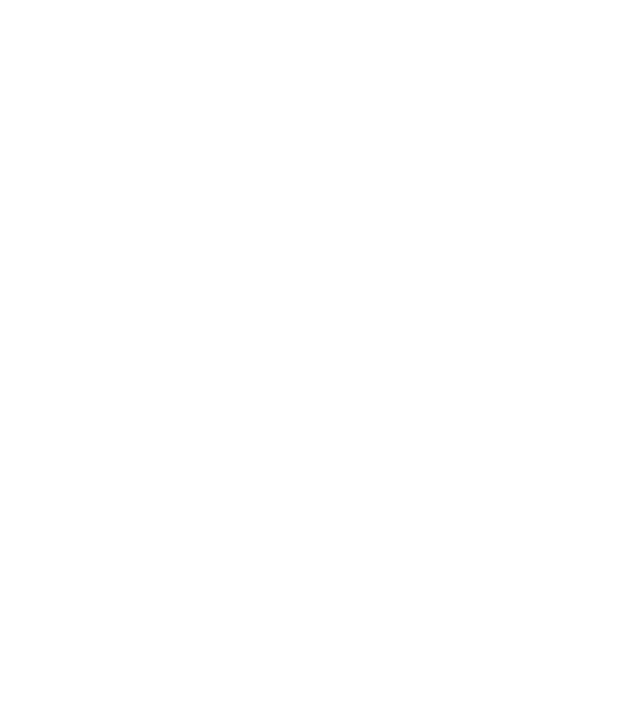
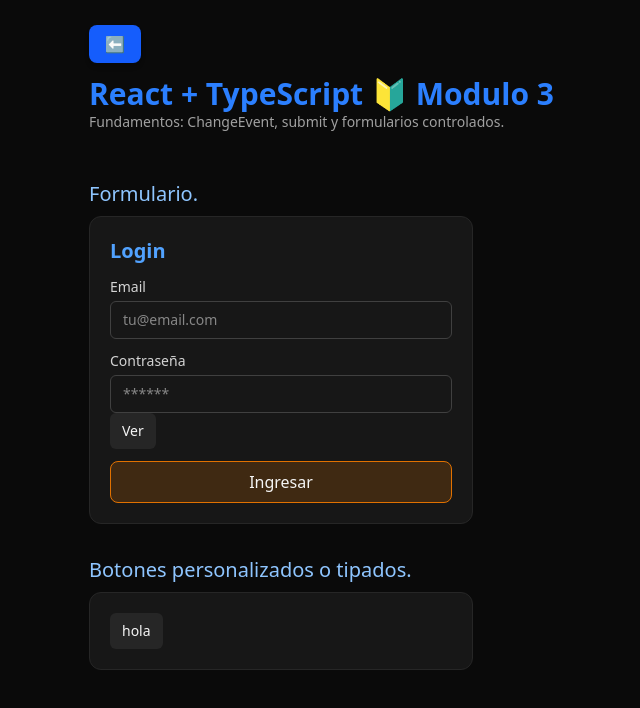
Before and after one commit to vilchevelasquezdev/typescript-react19, a React (Vite) app: page /modulo3 in a window 1280 px wide. Before the commit this address had no page. Shown: the top 708 px of the page, without its empty margins (199-839 px from the left). Built offline with nearby package versions, Linux system fonts and the light colour scheme.

Commit message:
clase numero 5, useEffect, useFetch y useState

```diff
--- /dev/null
+++ b/src/hooks/useFetch.ts
@@ -0,0 +1,15 @@
+import {useEffect, useState} from "react";
+
+export function useFetch<T>(url: string) {
+    const [data, setData] = useState<T | null>(null);
+
+    useEffect(() => {
+        (async () => {
+            const res = await fetch(url);
+            const json = (await res.json()) as T;
+            setData(json);
+        })();
+    }, [url]);
+
+    return { data };
+}
--- a/src/pages/HomePage.tsx
+++ b/src/pages/HomePage.tsx
@@ -4,14 +4,25 @@ export const HomePage = () => {
     const modules =[{
         id: 1,
         title: 'Home',
-        description: "Introdduccion a TypeScript em React",
+        description: "Introduccion a TypeScript em React",
         path: "/modulo1"
     },{
         id: 2,
         title: 'Props y Estado',
         description: "Props opcionales, defauly y useState tipado",
         path: "/modulo2"
+    },{
+        id: 3,
+        title: 'Eventos y Formularios',
+        description: "ChangeEvent, submit y formularios controlados.",
+        path: "/modulo3"
+    },{
+        id: 4,
+        title: 'Hooks y Custom Hooks',
+        description: "Uso de useEffect: Construyendo un temporizador y llamadas a PokeApi con useFetch",
+        path: "/modulo4"
     }];
+
 
 
     return (
@@ -29,7 +40,7 @@ export const HomePage = () => {
                     {modules.map((module) => (
                         <Link to={module.path} key={module.id} className="group block rounded-xl border border-neutral-800 bg-neutral-900/60 px-5 py-4 transition hover:border-blue-500/40 hover:bg-neutral-900">
                             <div className="flex items-center justify-between gap-3">
-                                <span className="text-[10px] tracking-widest uppercase text-neutral-500">{module.title}
+                                <span className="text-[10px] tracking-widest uppercase text-neutral-500">{module.title} -
                                     Modulo
                                 </span>
                                 <h2 className="mt-1 text-lg font-medium text-neutral-100">
--- /dev/null
+++ b/src/pages/Modulo3Page.tsx
@@ -0,0 +1,91 @@
+import {Link} from "react-router-dom";
+import {useState} from "react";
+import * as React from "react";
+
+export const Modulo3Page = () => {
+    const [email, setEmail] = useState("");
+    const [password, setPassword] = useState("");
+    const [showPwd, setShowPad] = useState(false);
+    const handleEmail = (event:React.ChangeEvent<HTMLInputElement>) =>setEmail(event.target.value);
+    const handlePassword = (event:React.ChangeEvent<HTMLInputElement>) =>setPassword(event.target.value);
+
+
+   const togglePwd = (event:React.MouseEvent<HTMLButtonElement>) => {
+       event.preventDefault();
+       setShowPad((s)=>!s)
+   }
+   const handleSubmit = (event: React.SubmitEvent<HTMLFormElement>) => {
+
+       if (!email || !password) {
+           alert("Completa email y password");
+           return;
+       }
+
+    alert(`Login Ok \nemail ${email}\npassword ${"*".repeat(password.length)}`);
+   }
+
+   // botones tipados.
+
+    type BtnProps = {
+       onClick1?: (event:React.MouseEvent<HTMLButtonElement>) => void;
+    };
+    function BtnClick({ onClick1 }: BtnProps) {
+        return (
+            <button
+                onClick={onClick1}
+                className="shrink-0 rounded-md border-neutral-700 bg-neutral-800 px-3 py-2 text-sm hover:bg-neutral-700">
+                hola
+            </button>
+        );
+    }
+
+    return (
+        <main className="min-h-screen bg-neutral-950 text-neutral-100 antialiased">
+          <div className="mx-auto max-w-3xl p-8">
+            <header className="mb-8 border-neutral-800 pb-4">
+                <Link to="/" className="px-4 py-2 bg-blue-600 hover:bg-blue-500 text-white rounded-lg shadow-md">
+                    ⬅️
+                </Link>
+                <h1 className="text-3xl font-semibold text-blue-500 mt-5">
+                    React + TypeScript 🔰 Modulo 3
+                </h1>
+                <p className="text-sm text-neutral-400">
+                    Fundamentos: ChangeEvent, submit y formularios controlados.
+                </p>
+            </header>
+              <section className="mb-8">
+                  <h2 className="text-xl font-medium text-blue-300 mb-2">
+                      Formulario.
+                  </h2>
+                  <form onSubmit={handleSubmit} className="w-full max-w-sm space-y-3 rounded-xl border border-neutral-800 bg-neutral-900 p-5">
+                      <h1 className="text-xl font-semibold text-blue-400 ">Login</h1>
+                      <label className="block text-sm">
+                          <span className="text-neutral-300">Email</span>
+                          <input placeholder="tu@email.com"
+                                 onChange={handleEmail}
+                                 value={email}
+                                 type="email"
+                                 className="mt-1 w-full rounded-md border border-neutral-700 px-3 py-2 outline-none focus:border-amber-500"/>
+                      </label>
+                      <label className="block text-sm">
+                          <span className="text-neutral-300">Contraseña</span>
+                          <input onChange={handlePassword}
+                                 value={password}
+                                 type={showPwd?"text":"password"}
+                                 placeholder="******"
+                                 className="mt-1 w-full rounded-md border border-neutral-700 px-3 py-2 outline-none focus:border-amber-500"/>
+                          <button  onClick={togglePwd} className="shrink-0 rounded-md border-neutral-700 bg-neutral-800 px-3 py-2
+                      text-sm hover:bg-neutral-700 ">{showPwd ? "Ocultar":"Ver"}</button>
+                      </label>
+                      <button type="submit" className="w-full rounded-lg border border-amber-600 bg-amber-600/20 px-4 py-2 hover:bg-neutral-600/30">Ingresar</button>
+                  </form>
+              </section>
+              <h3 className="text-xl font-medium text-blue-300 mb-2"> Botones personalizados o tipados.</h3>
+            <section className="w-full max-w-sm space-y-3 rounded-xl border border-neutral-800 bg-neutral-900 p-5">
+                {/* eslint-disable-next-line react-hooks/static-components */}
+                <BtnClick/>
+            </section>
+          </div>
+        </main>
+    );
+};
--- /dev/null
+++ b/src/pages/Modulo4Page.tsx
@@ -0,0 +1,87 @@
+import {Link} from "react-router-dom";
+import {useEffect, useState} from "react";
+import {useFetch} from "../hooks/useFetch.ts";
+
+
+export const Modulo4Page = () => {
+    const [tick, setTick] = useState<number>(0);
+    const [running, setRunning] = useState<boolean>(true);
+
+// Listener de teclado (solo una vez)
+    useEffect(() => {
+        const onKeyDown = (event: KeyboardEvent) => {
+            if (event.key.toLowerCase() === "k") {
+                setRunning((r) => !r);
+            }
+        };
+        globalThis.addEventListener("keydown", onKeyDown);
+        return () => {
+            globalThis.removeEventListener("keydown", onKeyDown);
+        };
+    }, []);
+
+// Temporizador dependiente de running
+    useEffect(() => {
+        if (!running) return; // si está pausado, no arrancar interval
+
+        const id = globalThis.setInterval(() => {
+            setTick((t) => t + 1);
+        }, 1000);
+
+        return () => {
+            globalThis.clearInterval(id);
+        };
+    }, [running]);
+/// useFecth con la api de pokemon PokeApi
+
+    type Pokemon ={
+        id: number;
+        name: string;
+        sprites: {front_default: string | null};
+    }
+    const {data:pokemon} = useFetch<Pokemon>("https://pokeapi.co/api/v2/pokemon/ditto");
+
+
+    return (
+        <main className="min-h-screen bg-neutral-950 text-neutral-100 antialiased">
+          <div className="mx-auto max-w-3xl p-8">
+            <header className="mb-8 border-neutral-800 pb-4">
+                <Link to="/" className="px-4 py-2 bg-blue-600 hover:bg-blue-500 text-white rounded-lg shadow-md">
+                    ⬅️
+                </Link>
+                <h1 className="text-3xl font-semibold text-blue-500 mt-5">
+                    React + TypeScript 🔰 Modulo 4
+                </h1>
+                <p className="text-sm text-neutral-400">
+                    Fundamentos: Uso de useEffect: Construyendo un temporizador y llamadas a PokeApi con useFetch
+                </p>
+            </header>
+              <section className="mb-8">
+                  <h2 className="text-xl font-medium text-blue-300 mb-2">
+                      Temporizador.
+                  </h2>
+                  <p className="text-sm text-neutral-400">
+                      tick: {tick}
+                  </p>
+                  <p className="text-white">{running?"running":"pause"}</p>
+                  <p className="text-sm text-neutral-400">Pulsa la tecla k para pausar / reanudar</p>
+              </section>
+
+              <section className="mb-8">
+                  <h2 className="text-xl font-medium text-blue-300 mb-2">
+                      LLamadas a la PokeApi.
+                  </h2>
+
+                  <p className="text-white">Pokemon: {pokemon?.id}-{pokemon?.name}</p>
+                  {
+                      pokemon?.sprites.front_default && (
+                          <img src={pokemon.sprites.front_default} alt="Pokemon image" className="h-50"/>
+                      )
+                  }
+
+              </section>
+
+          </div>
+        </main>
+    );
+};
--- a/src/routes/router.tsx
+++ b/src/routes/router.tsx
@@ -2,6 +2,8 @@ import {BrowserRouter, Route, Routes} from "react-router-dom";
 import {HomePage} from "../pages/HomePage.tsx";
 import {Modulo1Page} from "../pages/Modulo1Page.tsx";
 import {Modulo2Page} from "../pages/Modulo2Page.tsx";
+import {Modulo3Page} from "../pages/Modulo3Page.tsx";
+import {Modulo4Page} from "../pages/Modulo4Page.tsx";
 
 export function MyRoutes() {
     return (
@@ -10,6 +12,8 @@ export function MyRoutes() {
                 <Route path="/" element={<HomePage/>} />
                 <Route path="/modulo1" element={<Modulo1Page/>} />
                 <Route path="/modulo2" element={<Modulo2Page/>} />
+                <Route path="/modulo3" element={<Modulo3Page/>} />
+                <Route path="/modulo4" element={<Modulo4Page/>} />
             </Routes>
         </BrowserRouter>
 
```
Also changed, not shown: src/pages/Modulo2Page.tsx (+35 -8 lines).
